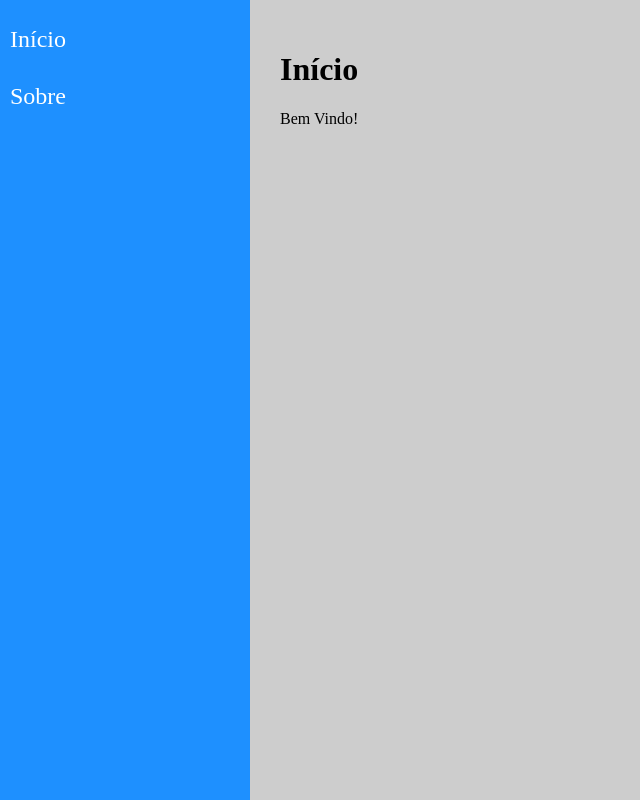
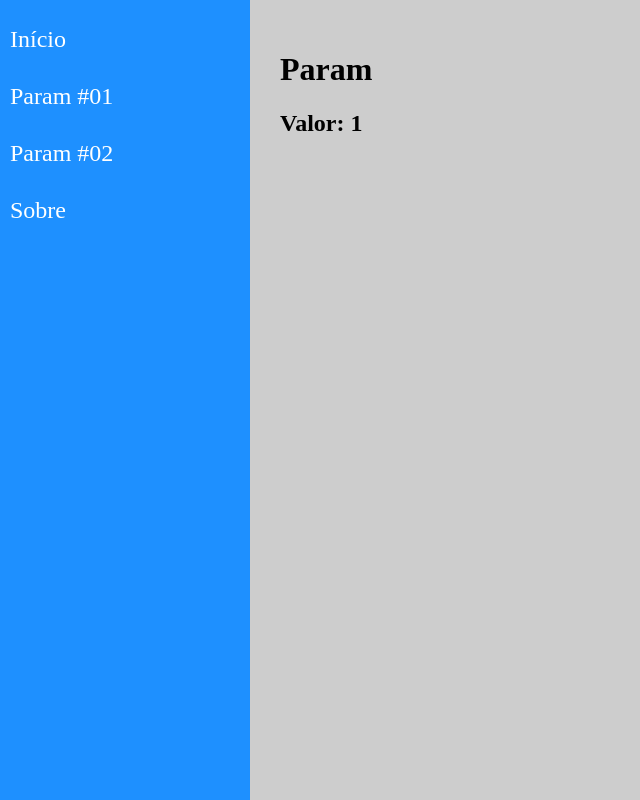
Before and after one commit to mxlysb/learn-react-udemy, a React (Create React App) app in the folder navegacao/: page /param/1 in a window 1280 px wide. Shown: the whole page, without its empty margins (0-640 px from the left). Built offline with nearby package versions, Linux system fonts and the light colour scheme.

Commit message:
navegação com parâmetros

```diff
--- a/navegacao/src/components/layout/Content.jsx
+++ b/navegacao/src/components/layout/Content.jsx
@@ -4,12 +4,16 @@
 
 import About from "../../views/examples/About"
 import Home from "../../views/examples/Home"
+import Param from "../../views/examples/Param"
 
 const Content = props => (
     <main className="Content">
         <Switch>
             <Route path="/about">
                 <About />
+            </Route>
+            <Route path="/param/:id">
+                <Param />
             </Route>
             <Route path="/">
                 <Home />
--- a/navegacao/src/components/layout/Menu.jsx
+++ b/navegacao/src/components/layout/Menu.jsx
@@ -9,6 +9,12 @@
                     <Link to="/">Início</Link>
                 </li>
                 <li>
+                    <Link to="/param/123">Param #01</Link>
+                </li>
+                <li>
+                    <Link to="/param">Param #02</Link>
+                </li>
+                <li>
                 <Link to="/about">Sobre</Link>
                 </li>
             </ul>
--- a/navegacao/src/views/examples/About.jsx
+++ b/navegacao/src/views/examples/About.jsx
@@ -3,7 +3,7 @@
 const About = props => (
     <div className="About">
         <h1>Sobre</h1>
-        <p>O nosso sistema foi criado...</p>
+        <h2>O nosso sistema foi criado...</h2>
     </div>
 )
 
--- a/navegacao/src/views/examples/Home.jsx
+++ b/navegacao/src/views/examples/Home.jsx
@@ -3,7 +3,7 @@
 const Home = props => (
     <div className="Home">
         <h1>Início</h1>
-        <p>Bem Vindo!</p>
+        <h2>Bem Vindo!</h2>
     </div>
 )
 
--- /dev/null
+++ b/navegacao/src/views/examples/Param.jsx
@@ -0,0 +1,15 @@
+import React from "react"
+import { useParams } from "react-router-dom"
+
+const Param = props => {
+    const { id } = useParams()
+
+    return (
+        <div className="Param">
+            <h1>Param</h1>
+            <h2>Valor: {id}</h2>
+        </div>
+    )
+}
+
+export default Param
```
